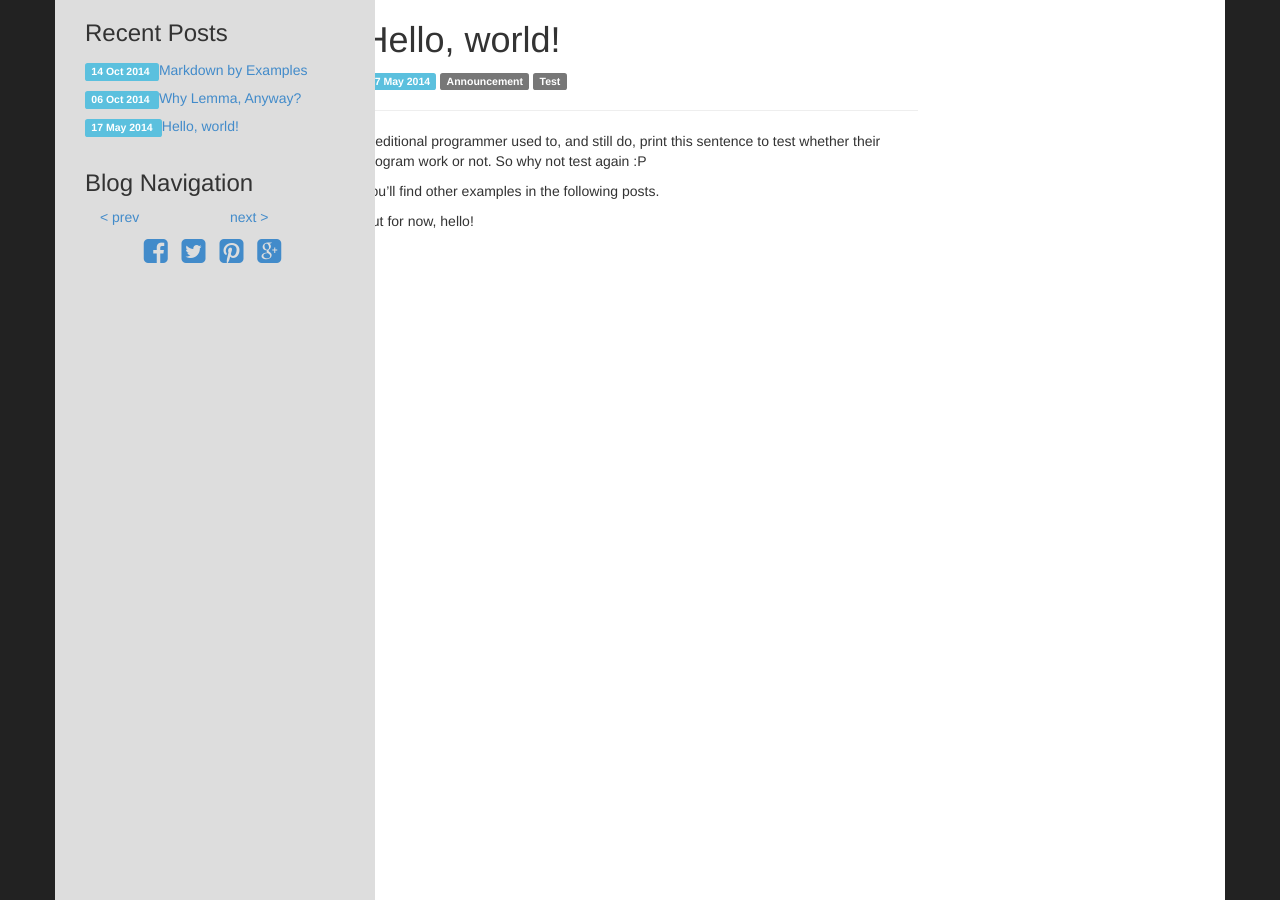
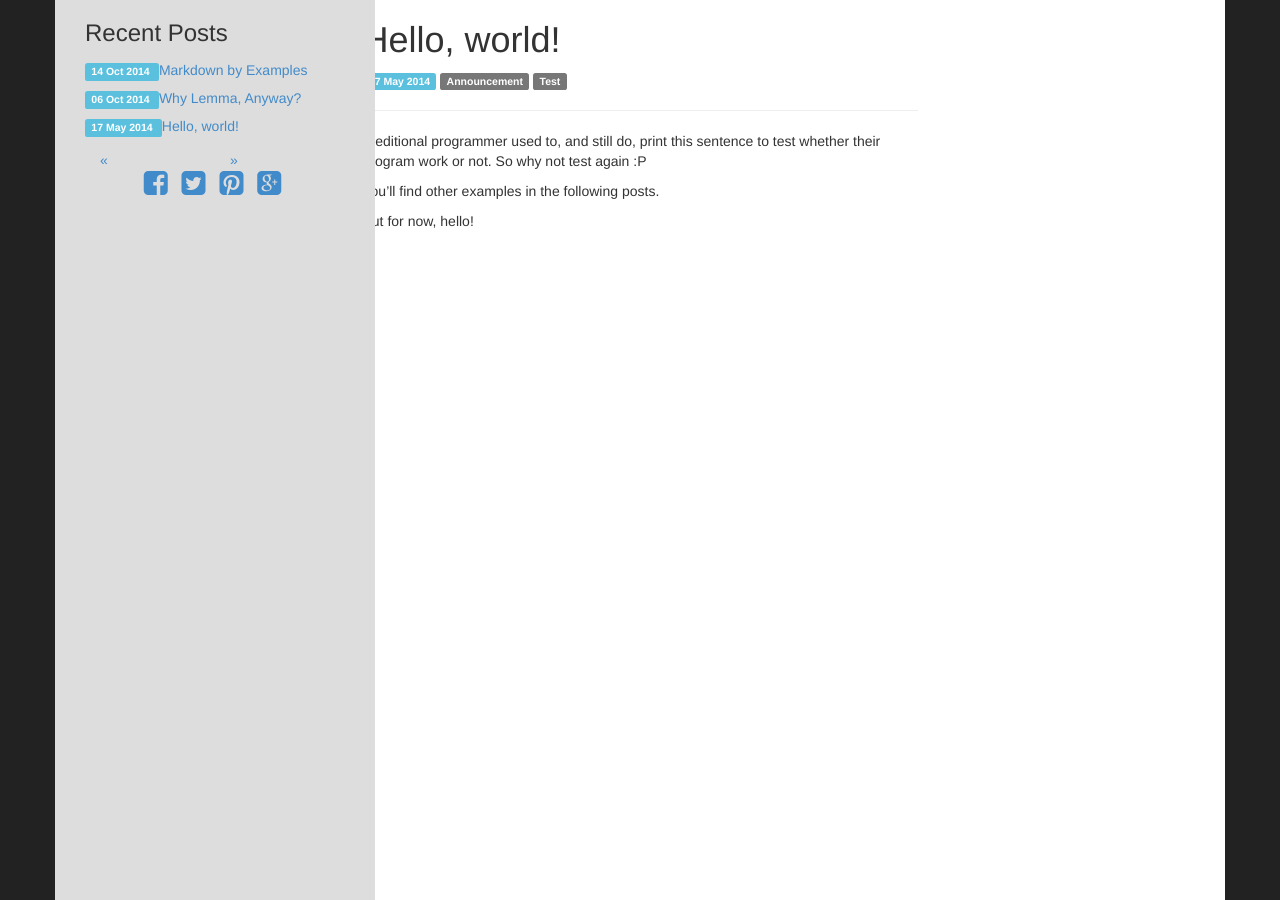
Before and after one commit to neizod/lemma-theme, a Jekyll site: the page built from _posts/2014-05-17-hello-world.md, in a window 1280 px wide. Built offline with Jekyll 4.4.1, drawn with Linux system fonts in a browser that asks for light colours; Markdown is read by kramdown in place of the engine named in the settings.

Commit message:
[ui] make quick nav in footer section.

```diff
--- a/_includes/nav_quick.html
+++ b/_includes/nav_quick.html
@@ -1,33 +1,28 @@
-<div class="col-xs-12" id="roaming-nav-quick">
+<div class="hidden-xs col-sm-12" id="roaming-nav-quick">
+  <div class="row-fluid">
   {% capture pathtype %}{{ page.path | split: '/' | first }}{% endcapture %}
   {% if pathtype == '_posts' %}
-  <h3>Blog Navigation</h3>
-  <div class="row-fluid">
-    <div class="col-xs-6">
-      <a href="#">&lt; prev</a>
+    <div class="col-xs-2 col-sm-6" id="roaming-nav-prev">
+      <a href="#">&laquo;</a>
     </div>
-    <div class="col-xs-6">
-      <a href="#">next &gt;</a>
+    <div class="col-xs-2 col-sm-6" id="roaming-nav-next">
+      <a href="#">&raquo;</a>
     </div>
-  </div>
-  <hr />
   {% elsif pathtype == 'page' or page.url == '/index.html' %}
-  <h3>Blog Pagination</h3>
-  <div class="row-fluid">
-    <div class="col-xs-6">
+    <div class="col-xs-2 col-sm-6" id="roaming-nav-prev">
     {% if paginator.previous_page %}
       <a href="{{ site.baseurl }}{{ paginator.previous_page_path }}">
-        &lt; prev
+        &laquo;
       </a>
     {% endif %}
     </div>
-    <div class="col-xs-6">
+    <div class="col-xs-2 col-sm-6" id="roaming-nav-next">
     {% if paginator.next_page %}
       <a href="{{ site.baseurl }}{{ paginator.next_page_path }}">
-        next &gt;
+        &raquo;
       </a>
     {% endif %}
     </div>
+  {% endif %}
   </div>
-  {% endif %}
 </div>
--- a/_includes/share.html
+++ b/_includes/share.html
@@ -1,4 +1,4 @@
-<div class="col-xs-12 text-center" id="roaming-share">
+<div class="col-xs-8 col-sm-12 text-center" id="roaming-share">
   <ul class="list-inline">
     <li><a href="#"><i class="fa fa-2x fa-facebook-square"></i></a></li>
     <li><a href="#"><i class="fa fa-2x fa-twitter-square"></i></a></li>
```
Also changed, not shown: js/main.coffee (+7 -1 lines).
